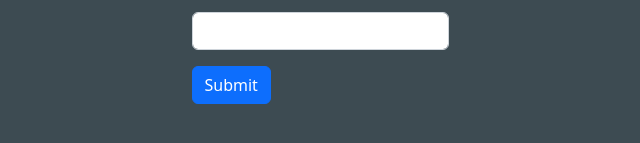
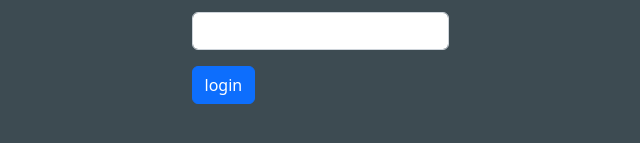
Before and after one commit to giovannifranchi/goodboi-frontend, a Vue app: page / in a window 1280 px wide. Shown: the part 449-592 px from the top of the page, without its empty margins (320-960 px from the left). Built offline with nearby package versions, Linux system fonts and the light colour scheme.

Commit message:
Fix: athentication login

```diff
--- a/src/components/Autentication.vue
+++ b/src/components/Autentication.vue
@@ -10,7 +10,7 @@
         <label for="exampleInputPassword1" class="form-label">Password</label>
         <input type="password" class="form-control" id="exampleInputPassword1" />
       </div>
-      <button type="submit" class="btn btn-primary">Submit</button>
+      <button type="submit" class="btn btn-primary">login</button>
     </form>
   </div>
 </template>
```
